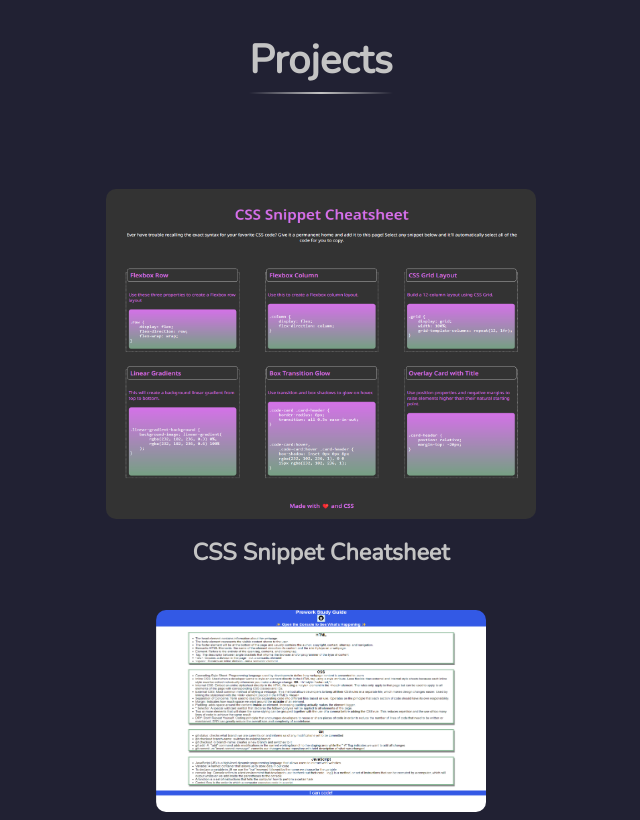
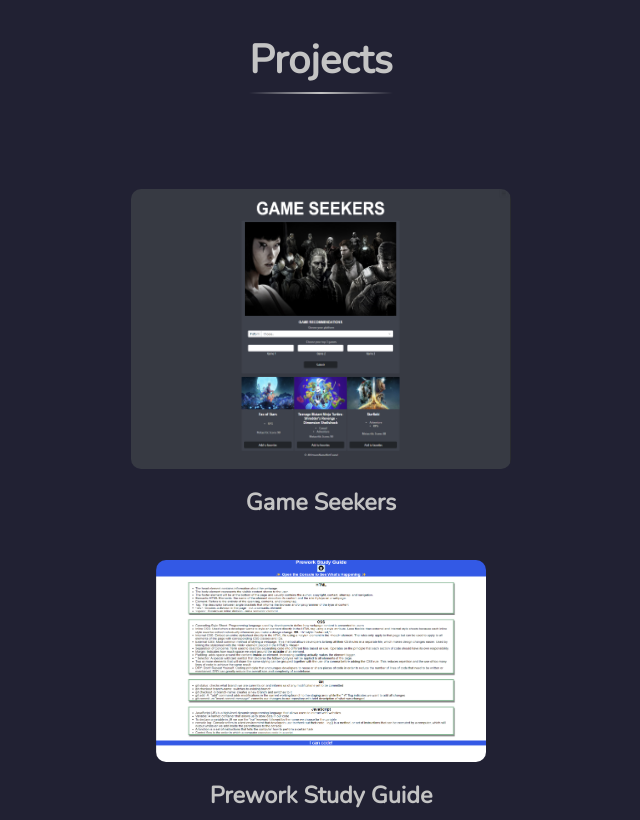
Before and after one commit to PRich57/portfolio, a plain HTML site: page index.html in a window 1280 px wide. Shown: the part 1356-2176 px from the top of the page, without its empty margins (319-959 px from the left). Drawn offline with nearby package versions, Linux system fonts and the light colour scheme.

Commit message:
Add Game Seekers to projects section

```diff
--- a/assets/css/style.css
+++ b/assets/css/style.css
@@ -171,7 +171,7 @@ p {
 
 /* Set specific sizing and margin for cheatsheet project */
 #cheatsheet {
-  width: 90rem;
+  width: 114rem;
   height: 81rem;
   margin: 30px;
   margin-bottom: 0px;
@@ -312,8 +312,8 @@ footer {
 
   /* Special sizing for cheatsheet project */
   #cheatsheet {
-    max-width: 45rem;
-    max-height: 35rem;
+    max-width: 40rem;
+    max-height: 30rem;
   }
 
   /* Fix sizing for project images now that viewport size is reduced */
--- a/index.html
+++ b/index.html
@@ -73,14 +73,14 @@
         </h2>
         <article class="projects">
           <!-- Include thumbnail images of projects that work as links to their live sites -->
-          <a href="https://prich57.github.io/css-cheatsheet/" target="_blank">
+          <a href="https://ljkahn.github.io/videoGameProj/" target="_blank">
             <img
-              src="./assets/images/css-cheatsheet.png"
-              alt="Image of CSS Cheatsheet"
+              src="./assets/images/gameSeekersScreenshot.png"
+              alt="Screenshot of Game Seekers project"
               id="cheatsheet"
             />
             <!-- Use h3 headings for the project titles -->
-            <h3>CSS Snippet Cheatsheet</h3>
+            <h3>Game Seekers</h3>
           </a>
           <!-- These images will have their own class and be smaller -->
           <div class="small-images">
```
Also changed, not shown: assets/images/gameSeekersScreenshot.png (added).
